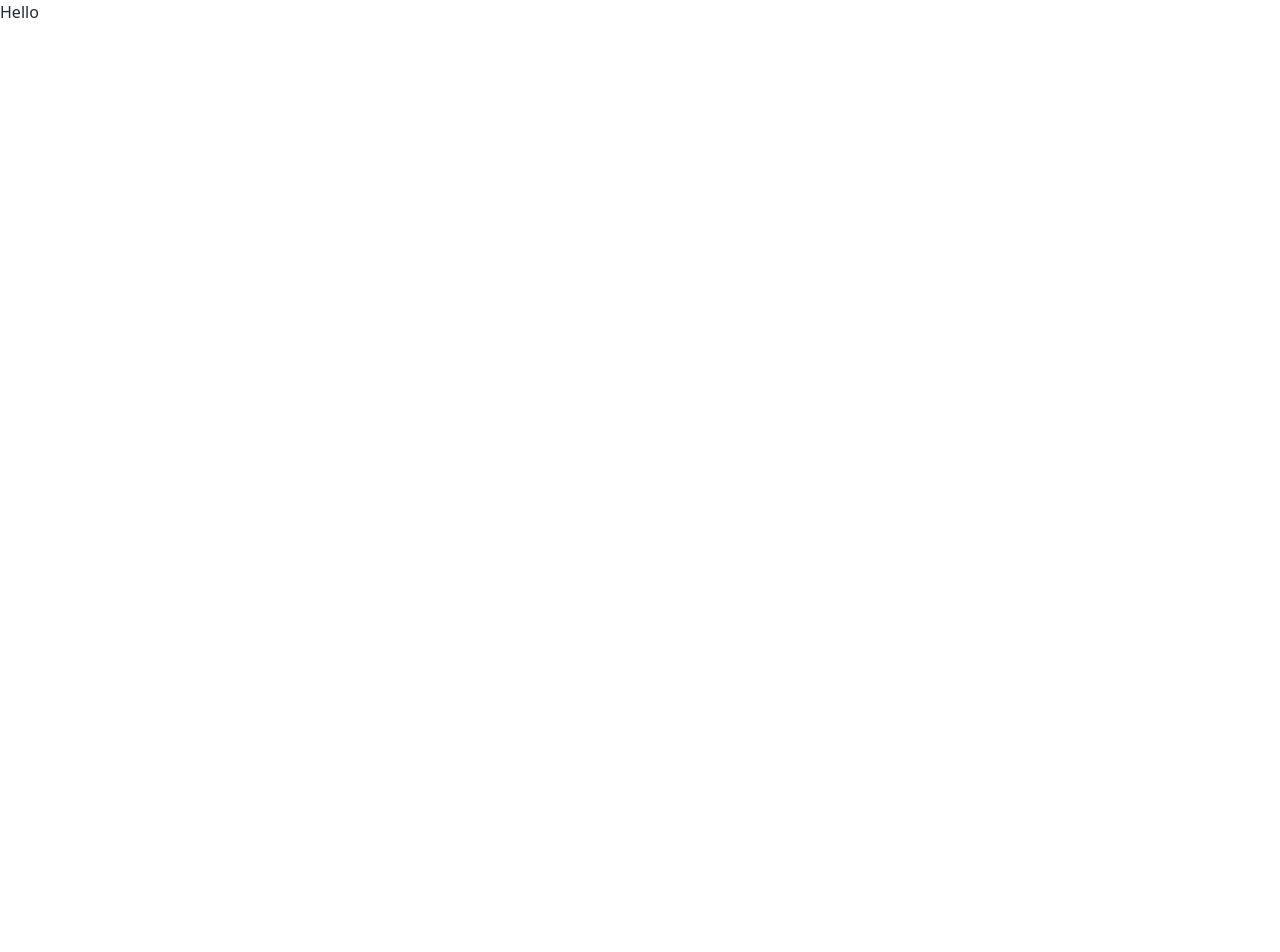
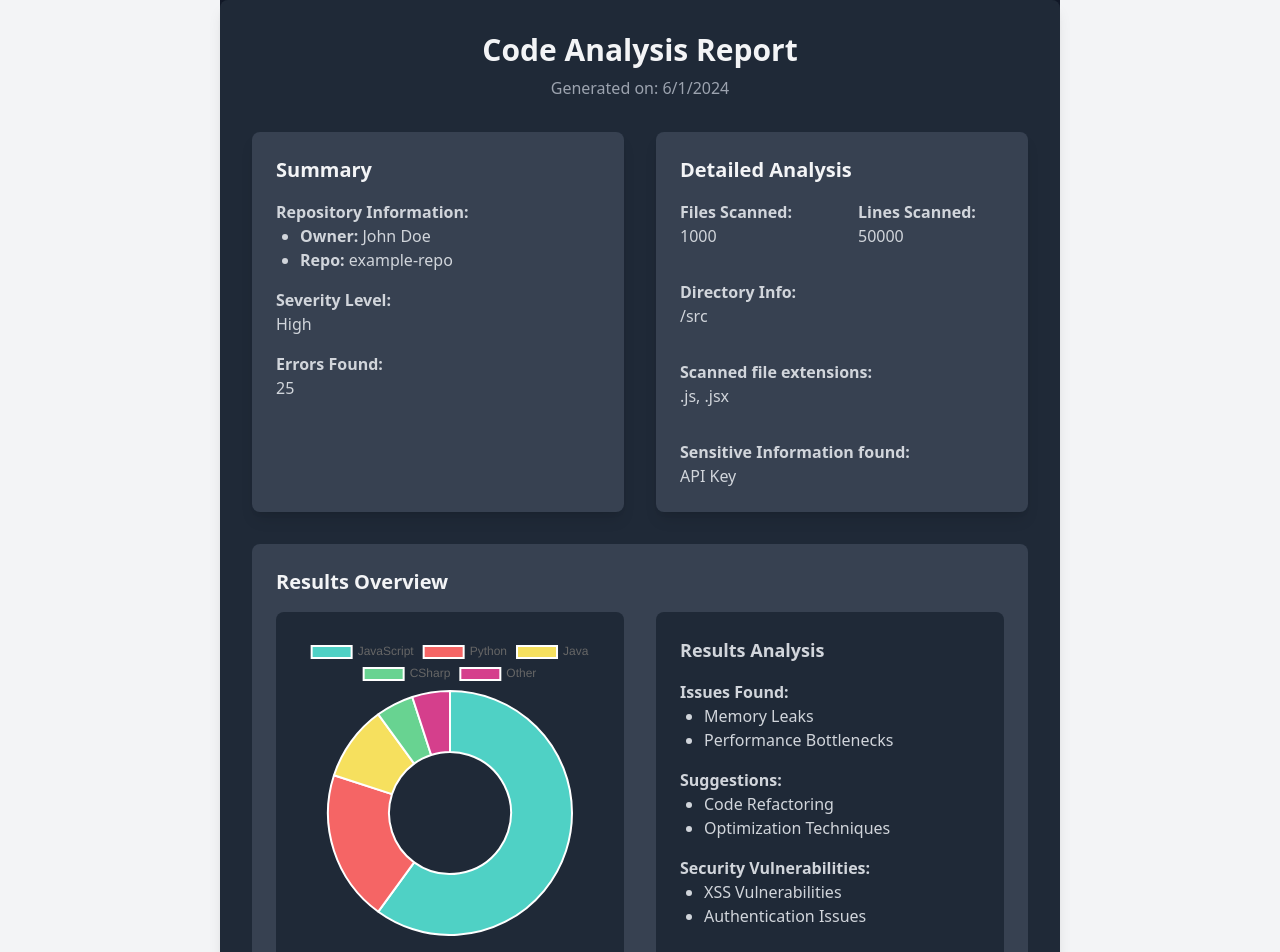
Before and after one commit to ayushsingh01042003/Scanner, a React (Vite) app in the folder Frontend/: page / in a window 1280 px wide. Shown: the top 952 px of the page. Before the commit the page ends 800 px from the top, so only its background shows below. Built offline with nearby package versions, Linux system fonts and the light colour scheme.

Commit message:
GenReport called

```diff
--- a/Frontend/src/App.jsx
+++ b/Frontend/src/App.jsx
@@ -1,12 +1,13 @@
 import React from 'react'
 import './index.css'
 import GenReport from './components/GenReport'
+import Report from './components/Report'
+import Navbar from './components/navbar'
+import SideBar from './components/sidebar'
 
 const App = () => {
   return (
-    <div>
-      Hello
-    </div>
+    <GenReport/>
   )
 }
 
--- a/Frontend/src/components/Report.jsx
+++ b/Frontend/src/components/Report.jsx
@@ -1,86 +1,156 @@
+import React, { useRef } from 'react';
+import { Doughnut } from 'react-chartjs-2';
+import { Chart as ChartJS, ArcElement, Tooltip, Legend } from 'chart.js';
+import 'daisyui/dist/full.css';
+
+// Register necessary components for Chart.js
+ChartJS.register(ArcElement, Tooltip, Legend);
+
 const Report = ({ data }) => {
-  const handleDownload = () => {
-    const pdf = new jsPDF();
-    pdf.setFontSize(18);
-    pdf.text("Scan Report", 14, 22);
-    pdf.setFontSize(12);
+  const chartRef = useRef();
 
-    let yOffset = 30;
+  const handleDownload = async () => {
+    window.print();
+  };
 
-    Object.entries(data).forEach(([filePath, fileData], fileIndex) => {
-      if (yOffset > 280) {
-        pdf.addPage();
-        yOffset = 20;
-      }
+  // Example language data
+  const languages = {
+    JavaScript: 60,
+    Python: 20,
+    Java: 10,
+    CSharp: 5,
+    Other: 5,
+  };
 
-      pdf.setFontSize(14);
-      pdf.setTextColor(0, 0, 255);
-      pdf.text(filePath, 14, yOffset);
-      pdf.setTextColor(0);
-      pdf.setFontSize(12);
-      yOffset += 10;
+  const chartData = {
+    datasets: [{
+      data: Object.values(languages),
+      backgroundColor: ['#4FD1C5', '#F56565', '#F6E05E', '#68D391', '#D53F8C'],
+    }],
+    labels: Object.keys(languages),
+  };
 
-      Object.entries(fileData).forEach(([key, values]) => {
-        if (yOffset > 280) {
-          pdf.addPage();
-          yOffset = 20;
-        }
-
-        pdf.text(`${key.charAt(0).toUpperCase() + key.slice(1)}:`, 14, yOffset);
-        yOffset += 7;
-
-        values.forEach((item) => {
-          if (yOffset > 280) {
-            pdf.addPage();
-            yOffset = 20;
-          }
-
-          pdf.setTextColor(255, 0, 0);
-          pdf.text(`• ${item}`, 20, yOffset);
-          pdf.setTextColor(0);
-          yOffset += 7;
-        });
-
-        yOffset += 5;
-      });
-
-      yOffset += 10; // Add some space between file sections
-    });
-
-    pdf.save("report.pdf");
+  // Dummy data
+  const dummyData = {
+    owner: "John Doe",
+    repo: "example-repo",
+    severityLevel: "High",
+    errorsFound: 25,
+    filesScanned: 1000,
+    linesScanned: 50000,
+    directoryInfo: "/src",
+    scannedExtensions: ".js, .jsx",
+    sensitiveInfo: "API Key",
   };
 
   return (
-    <div className="container mx-auto p-4">
-      <h1 className="text-2xl font-bold mb-4">Scan Report</h1>
-      <button
-        onClick={handleDownload}
-        className="bg-blue-500 text-white py-2 px-4 rounded mb-4"
-      >
-        Download PDF
-      </button>
-      <div className="bg-white shadow-md rounded p-4">
-        {Object.keys(data).map((filePath) => (
-          <div key={filePath} className="mb-6">
-            <h2 className="text-xl font-semibold text-blue-600">{filePath}</h2>
-            <ul className="list-disc pl-5 mt-2">
-              {Object.keys(data[filePath]).map((key) => (
-                <li key={key} className="mb-2">
-                  <span className="font-medium">
-                    {key.charAt(0).toUpperCase() + key.slice(1)}:
-                  </span>
-                  <ul className="list-inside list-circle pl-5">
-                    {data[filePath][key].map((item, index) => (
-                      <li key={index} className="text-red-600">
-                        {item}
-                      </li>
-                    ))}
-                  </ul>
-                </li>
-              ))}
-            </ul>
+    <div className="bg-gray-900 text-gray-100 min-h-screen flex flex-col justify-center items-center">
+      <div className="container mx-auto p-8 bg-gray-800 rounded-lg shadow-lg max-w-7xl w-full printable">
+
+        {/* Header */}
+        <div className="mb-8 text-center">
+          <h1 className="text-3xl font-bold mb-2">Code Analysis Report</h1>
+          <p className="text-gray-400">Generated on: {new Date().toLocaleDateString()}</p>
+        </div>
+
+        {/* Summary and Detailed Analysis */}
+        <div className="grid grid-cols-1 md:grid-cols-2 gap-8">
+
+          {/* Summary */}
+          <div className="bg-gray-700 p-6 rounded-lg shadow-lg">
+            <h2 className="text-xl font-bold mb-4">Summary</h2>
+            <div className="mb-4 text-gray-300">
+              <p className="font-semibold">Repository Information:</p>
+              <ul className="list-disc ml-6">
+                <li><strong>Owner:</strong> {dummyData.owner}</li>
+                <li><strong>Repo:</strong> {dummyData.repo}</li>
+              </ul>
+            </div>
+            <div className="mb-4 text-gray-300">
+              <p className="font-semibold">Severity Level:</p>
+              <p>{dummyData.severityLevel}</p>
+            </div>
+            <div className="mb-4 text-gray-300">
+              <p className="font-semibold">Errors Found:</p>
+              <p>{dummyData.errorsFound}</p>
+            </div>
           </div>
-        ))}
+
+          {/* Detailed Analysis */}
+          <div className="bg-gray-700 p-6 rounded-lg shadow-lg">
+            <h2 className="text-xl font-bold mb-4">Detailed Analysis</h2>
+            <div className="grid grid-cols-1 md:grid-cols-2 gap-8 text-gray-300">
+              <div>
+                <p className="font-semibold">Files Scanned:</p>
+                <p>{dummyData.filesScanned}</p>
+              </div>
+              <div>
+                <p className="font-semibold">Lines Scanned:</p>
+                <p>{dummyData.linesScanned}</p>
+              </div>
+              <div className="col-span-2">
+                <p className="font-semibold">Directory Info:</p>
+                <p>{dummyData.directoryInfo}</p>
+              </div>
+              <div className="col-span-2">
+                <p className="font-semibold">Scanned file extensions:</p>
+                <p>{dummyData.scannedExtensions}</p>
+              </div>
+              <div className="col-span-2">
+                <p className="font-semibold">Sensitive Information found:</p>
+                <p>{dummyData.sensitiveInfo}</p>
+              </div>
+            </div>
+          </div>
+
+        </div>
+
+        {/* Results Overview */}
+        <div className="mt-8 bg-gray-700 p-6 rounded-lg">
+          <h2 className="text-xl font-bold mb-4">Results Overview</h2>
+          <div className="grid grid-cols-1 md:grid-cols-2 gap-8">
+            {/* Chart */}
+            <div className="bg-gray-800 p-6 rounded-lg">
+              <Doughnut ref={chartRef} data={chartData} />
+            </div>
+            {/* Results Analysis */}
+            <div className="bg-gray-800 p-6 rounded-lg text-gray-300">
+              <h3 className="text-lg font-bold mb-4">Results Analysis</h3>
+              <div className="mb-4">
+                <p className="font-semibold">Issues Found:</p>
+                <ul className="list-disc ml-6">
+                  <li>Memory Leaks</li>
+                  <li>Performance Bottlenecks</li>
+                </ul>
+              </div>
+              <div className="mb-4">
+                <p className="font-semibold">Suggestions:</p>
+                <ul className="list-disc ml-6">
+                  <li>Code Refactoring</li>
+                  <li>Optimization Techniques</li>
+                </ul>
+              </div>
+              <div className="mb-4">
+                <p className="font-semibold">Security Vulnerabilities:</p>
+                <ul className="list-disc ml-6">
+                  <li>XSS Vulnerabilities</li>
+                  <li>Authentication Issues</li>
+                </ul>
+              </div>
+            </div>
+          </div>
+        </div>
+
+        {/* Download button */}
+        <div className="mt-8 text-center">
+          <button
+            onClick={handleDownload}
+            className="bg-blue-600 hover:bg-blue-700 text-white font-bold py-3 px-6 rounded-full shadow-lg transition duration-300"
+          >
+            Download PDF
+          </button>
+        </div>
+
       </div>
     </div>
   );
--- /dev/null
+++ b/Frontend/src/components/navbar.jsx
@@ -0,0 +1,49 @@
+import React from 'react';
+import 'tailwindcss/tailwind.css';
+import 'daisyui/dist/full.css';
+
+const Navbar = () => {
+  return (
+    <div className="navbar bg-base-100 w-full">
+      <div className="navbar-start flex justify-start lg:hidden">
+        <label htmlFor="my-drawer-2" className="btn btn-ghost btn-circle">
+          <svg xmlns="http://www.w3.org/2000/svg" className="h-5 w-5" fill="none" viewBox="0 0 24 24" stroke="currentColor">
+            <path strokeLinecap="round" strokeLinejoin="round" strokeWidth="2" d="M4 6h16M4 12h16M4 18h7" />
+          </svg>
+        </label>
+      </div>
+      <div className="navbar-center lg:flex-1">
+        <a className="btn btn-ghost text-xl">Code Scanner</a>
+      </div>
+      <div className="navbar-end">
+        <button className="btn btn-ghost btn-circle">
+          <svg xmlns="http://www.w3.org/2000/svg" className="h-5 w-5" fill="none" viewBox="0 0 24 24" stroke="currentColor">
+            <path strokeLinecap="round" strokeLinejoin="round" strokeWidth="2" d="M21 21l-6-6m2-5a7 7 0 11-14 0 7 7 0 0114 0z" />
+          </svg>
+        </button>
+        <label className="swap swap-rotate">
+
+  {/* this hidden checkbox controls the state */}
+  <input type="checkbox" className="theme-controller" value="light" />
+
+  {/* sun icon */}
+  <svg className="swap-off fill-current w-5 h-5" xmlns="http://www.w3.org/2000/svg" viewBox="0 0 24 24"><path d="M5.64,17l-.71.71a1,1,0,0,0,0,1.41,1,1,0,0,0,1.41,0l.71-.71A1,1,0,0,0,5.64,17ZM5,12a1,1,0,0,0-1-1H3a1,1,0,0,0,0,2H4A1,1,0,0,0,5,12Zm7-7a1,1,0,0,0,1-1V3a1,1,0,0,0-2,0V4A1,1,0,0,0,12,5ZM5.64,7.05a1,1,0,0,0,.7.29,1,1,0,0,0,.71-.29,1,1,0,0,0,0-1.41l-.71-.71A1,1,0,0,0,4.93,6.34Zm12,.29a1,1,0,0,0,.7-.29l.71-.71a1,1,0,1,0-1.41-1.41L17,5.64a1,1,0,0,0,0,1.41A1,1,0,0,0,17.66,7.34ZM21,11H20a1,1,0,0,0,0,2h1a1,1,0,0,0,0-2Zm-9,8a1,1,0,0,0-1,1v1a1,1,0,0,0,2,0V20A1,1,0,0,0,12,19ZM18.36,17A1,1,0,0,0,17,18.36l.71.71a1,1,0,0,0,1.41,0,1,1,0,0,0,0-1.41ZM12,6.5A5.5,5.5,0,1,0,17.5,12,5.51,5.51,0,0,0,12,6.5Zm0,9A3.5,3.5,0,1,1,15.5,12,3.5,3.5,0,0,1,12,15.5Z"/></svg>
+
+  {/* moon icon */}
+  <svg className="swap-on fill-current w-5 h-5" xmlns="http://www.w3.org/2000/svg" viewBox="0 0 24 24"><path d="M21.64,13a1,1,0,0,0-1.05-.14,8.05,8.05,0,0,1-3.37.73A8.15,8.15,0,0,1,9.08,5.49a8.59,8.59,0,0,1,.25-2A1,1,0,0,0,8,2.36,10.14,10.14,0,1,0,22,14.05,1,1,0,0,0,21.64,13Zm-9.5,6.69A8.14,8.14,0,0,1,7.08,5.22v.27A10.15,10.15,0,0,0,17.22,15.63a9.79,9.79,0,0,0,2.1-.22A8.11,8.11,0,0,1,12.14,19.73Z"/></svg>
+
+</label>
+        <button className="btn btn-ghost btn-circle">
+          <div className="indicator">
+            <svg xmlns="http://www.w3.org/2000/svg" className="h-5 w-5" fill="none" viewBox="0 0 24 24" stroke="currentColor">
+              <path strokeLinecap="round" strokeLinejoin="round" strokeWidth="2" d="M15 17h5l-1.405-1.405A2.032 2.032 0 0118 14.158V11a6.002 6.002 0 00-4-5.659V5a2 2 0 10-4 0v.341C7.67 6.165 6 8.388 6 11v3.159c0 .538-.214 1.055-.595 1.436L4 17h5m6 0v1a3 3 0 11-6 0v-1m6 0H9" />
+            </svg>
+            <span className="badge badge-xs badge-primary indicator-item"></span>
+          </div>
+        </button>
+      </div>
+    </div>
+  );
+}
+
+export default Navbar;
--- /dev/null
+++ b/Frontend/src/components/sidebar.jsx
@@ -0,0 +1,40 @@
+import React from 'react';
+import 'tailwindcss/tailwind.css';
+import 'daisyui/dist/full.css';
+
+const SideBar = () => {
+  return (
+    <div className="drawer lg:drawer-open h-full">
+      <input id="my-drawer-2" type="checkbox" className="drawer-toggle" />
+      <div className="drawer-side">
+        <label htmlFor="my-drawer-2" className="drawer-overlay"></label>
+        <div className="bg-base-200 min-h-screen w-56 p-4">
+          <div className="flex items-center mb-4">
+            <div className="avatar placeholder">
+              <div className="bg-neutral text-neutral-content rounded-full w-8">
+                <span className="text-xs">UI</span>
+              </div>
+            </div>
+            <span className="ml-2">Username</span>
+          </div>
+          <ul className="menu p-2 w-full">
+            <li>
+              <details open>
+                <summary>User Profile</summary>
+                <ul>
+                  <li><a>Overview</a></li>
+                  <li><a>Projects</a></li>
+                  <li><a>Reports</a></li>
+                </ul>
+              </details>
+            </li>
+            <li><a>Account</a></li>
+            <li><a>Logout</a></li>
+          </ul>
+        </div>
+      </div>
+    </div>
+  );
+}
+
+export default SideBar;
```
Also changed, not shown: Frontend/src/components/GenReport.jsx (+5 -3 lines).
